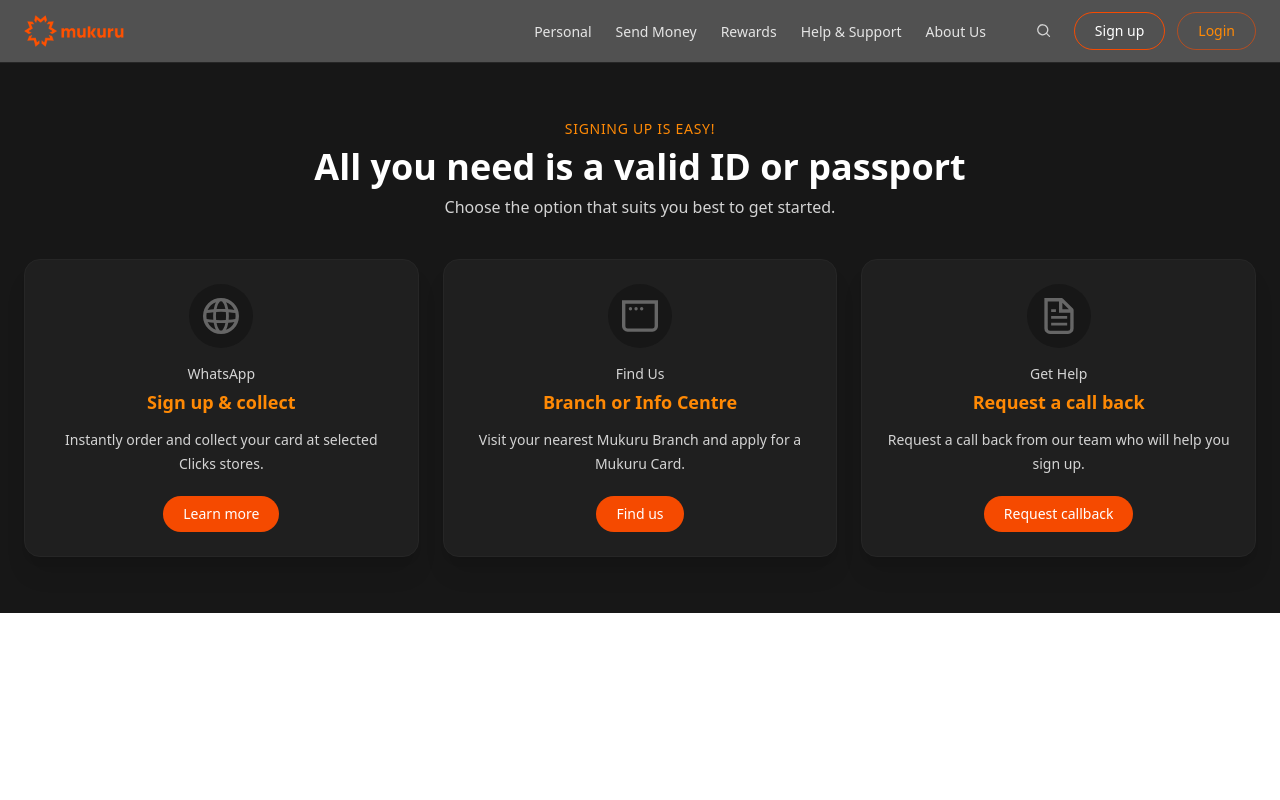
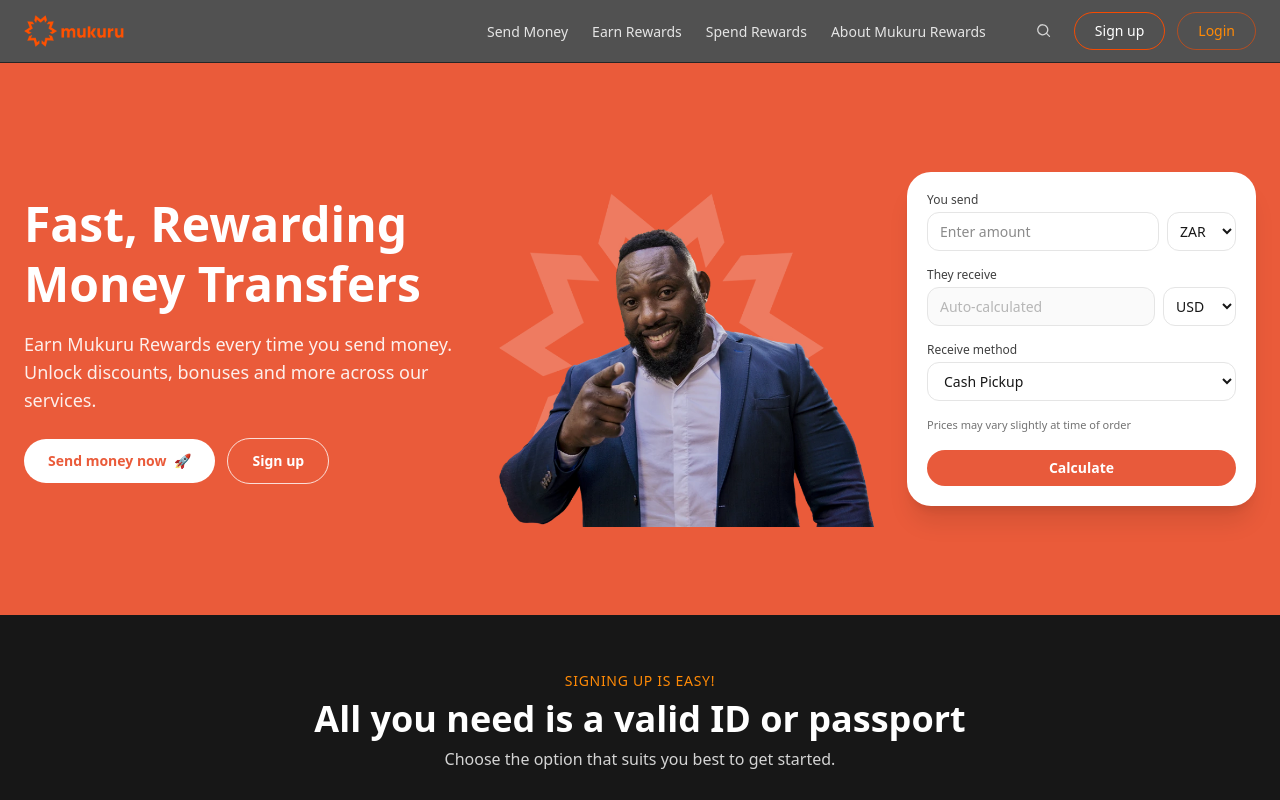
Before and after one commit to knyengera/mukuru-rewards, a Next.js app in the folder frontend/: page / in a window 1280 px wide. Shown: the top 800 px of the page. Built offline with nearby package versions, Linux system fonts and the light colour scheme.

Commit message:
added public pages

```diff
--- /dev/null
+++ b/frontend/app/(public)/about/page.tsx
@@ -0,0 +1,3 @@
+export default function About() {
+  return <div>About</div>;
+}
--- /dev/null
+++ b/frontend/app/(public)/login/page.tsx
@@ -0,0 +1,3 @@
+export default function Login() {
+  return <div>Login</div>;
+}
--- a/frontend/app/(public)/page.tsx
+++ b/frontend/app/(public)/page.tsx
@@ -1,8 +1,10 @@
 import CTA from "@/components/CTA";
+import Hero from "@/components/Hero";
 
 export default function Home() {
   return (
     <>
+      <Hero />
       <CTA
         eyebrow="Signing Up is Easy!"
         heading="All you need is a valid ID or passport"
@@ -12,19 +14,19 @@
             iconSrc: "/globe.svg",
             iconAlt: "WhatsApp",
             kicker: "WhatsApp",
-            title: "Sign up & collect",
+            title: "Send Money",
             description:
-              "Instantly order and collect your card at selected Clicks stores.",
+              "Send money to your friends and family in seconds.",
             actionLabel: "Learn more",
-            actionHref: "/signup/whatsapp",
+            actionHref: "/send",
           },
           {
             iconSrc: "/window.svg",
             iconAlt: "Find Us",
             kicker: "Find Us",
-            title: "Branch or Info Centre",
+            title: "Earn Rewards",
             description:
-              "Visit your nearest Mukuru Branch and apply for a Mukuru Card.",
+              "Earn rewards for sending and receiving money.",
             actionLabel: "Find us",
             actionHref: "/locations",
           },
@@ -32,9 +34,9 @@
             iconSrc: "/file.svg",
             iconAlt: "Get Help",
             kicker: "Get Help",
-            title: "Request a call back",
+            title: "Spend Rewards",
             description:
-              "Request a call back from our team who will help you sign up.",
+              "Spend your rewards on a wide range of products and services.",
             actionLabel: "Request callback",
             actionHref: "/help/callback",
           },
--- /dev/null
+++ b/frontend/app/(public)/rewards/page.tsx
@@ -0,0 +1,3 @@
+export default function Rewards() {
+  return <div>Rewards</div>;
+}
--- /dev/null
+++ b/frontend/app/(public)/sign-up/page.tsx
@@ -0,0 +1,3 @@
+export default function SignUp() {
+  return <div>SignUp</div>;
+}
--- /dev/null
+++ b/frontend/app/(public)/spend/page.tsx
@@ -0,0 +1,3 @@
+export default function Spend() {
+  return <div>Spend</div>;
+}
--- a/frontend/components/Header.tsx
+++ b/frontend/components/Header.tsx
@@ -11,11 +11,10 @@
 };
 
 const navItems: NavItem[] = [
-  { label: "Personal", children: [{ label: "Overview", href: "/" }] },
   { label: "Send Money", href: "/send" },
-  { label: "Rewards", children: [{ label: "All Rewards", href: "/rewards" }] },
-  { label: "Help & Support", href: "/help" },
-  { label: "About Us", children: [{ label: "Company", href: "/about" }] }
+  { label: "Earn Rewards", href: "/rewards" },
+  { label: "Spend Rewards", href: "/spend" },
+  { label: "About Mukuru Rewards", href: "/about" }
 ];
 
 export default function Header() {
@@ -93,12 +92,12 @@
                 <path fillRule="evenodd" d="M10.5 3.75a6.75 6.75 0 015.364 10.83l3.278 3.278a.75.75 0 11-1.06 1.06l-3.279-3.277A6.75 6.75 0 1110.5 3.75zm0 1.5a5.25 5.25 0 100 10.5 5.25 5.25 0 000-10.5z" clipRule="evenodd" />
               </svg>
             </button>
-            <button className="rounded-full border border-orange-600 px-5 py-2 text-sm font-medium text-white hover:bg-orange-600">
+            <Link href="/sign-up" className="rounded-full border border-orange-600 px-5 py-2 text-sm font-medium text-white hover:bg-orange-600">
               Sign up
-            </button>
-            <button className="rounded-full border border-orange-600/60 px-5 py-2 text-sm font-medium text-orange-400 hover:border-orange-500 hover:text-orange-300">
+            </Link>
+            <Link href="/login" className="rounded-full border border-orange-600/60 px-5 py-2 text-sm font-medium text-orange-400 hover:border-orange-500 hover:text-orange-300">
               Login
-            </button>
+            </Link>
           </div>
         </nav>
 
--- /dev/null
+++ b/frontend/components/Hero.tsx
@@ -0,0 +1,54 @@
+import Image from "next/image";
+import SendMoneyWidget from "./SendMoneyWidget";
+
+export default function Hero() {
+  return (
+    <section className="relative overflow-hidden bg-[#EA5B3A]">
+      <div className="mx-auto max-w-7xl px-4 py-10 md:px-6 md:py-14">
+        <div className="grid items-center gap-8 md:grid-cols-[1.1fr_1fr_0.9fr]">
+          {/* Left copy */}
+          <div className="text-white">
+            <h1 className="text-4xl font-extrabold leading-tight sm:text-5xl">
+              Fast, Rewarding Money Transfers
+            </h1>
+            <p className="mt-4 max-w-md text-lg/7 text-white/90">
+              Earn Mukuru Rewards every time you send money. Unlock discounts,
+              bonuses and more across our services.
+            </p>
+            <div className="mt-6 flex flex-wrap items-center gap-3">
+              <a
+                href="#send-money"
+                className="inline-flex items-center gap-2 rounded-full bg-white px-6 py-3 text-sm font-semibold text-[#EA5B3A] hover:bg-neutral-100"
+              >
+                Send money now
+                <span>🚀</span>
+              </a>
+              <a
+                href="#signup"
+                className="inline-flex items-center gap-2 rounded-full border border-white/80 px-6 py-3 text-sm font-semibold text-white hover:bg-white/10"
+              >
+                Sign up
+              </a>
+            </div>
+          </div>
+
+          {/* Center image */}
+          <div className="relative mx-auto hidden h-[440px] w-full max-w-[520px] md:block">
+            <Image
+              src="/send-money-home.webp"
+              alt="Mukuru send money hero"
+              fill
+              className="object-contain"
+              priority
+            />
+          </div>
+
+          {/* Right widget */}
+          <div id="send-money" className="md:justify-self-end">
+            <SendMoneyWidget />
+          </div>
+        </div>
+      </div>
+    </section>
+  );
+}
--- /dev/null
+++ b/frontend/components/SendMoneyWidget.tsx
@@ -0,0 +1,145 @@
+"use client";
+
+import { useState } from "react";
+
+export type CurrencyOption = {
+  code: string;
+  label: string;
+};
+
+export type ReceiveMethodOption = {
+  value: string;
+  label: string;
+};
+
+export type SendMoneyWidgetProps = {
+  sourceCurrencies?: CurrencyOption[];
+  targetCurrencies?: CurrencyOption[];
+  receiveMethods?: ReceiveMethodOption[];
+  onCalculate?: (params: {
+    sendAmount: number;
+    sendCurrency: string;
+    receiveCurrency: string;
+    receiveMethod: string;
+  }) => void;
+};
+
+const DEFAULT_SOURCE: CurrencyOption[] = [
+  { code: "ZAR", label: "South Africa (ZAR)" },
+  { code: "BWP", label: "Botswana (BWP)" },
+  { code: "GBP", label: "United Kingdom (GBP)" },
+];
+
+const DEFAULT_TARGET: CurrencyOption[] = [
+  { code: "USD", label: "United States Dollar (USD)" },
+  { code: "ZWL", label: "Zimbabwe Dollar (ZWL)" },
+  { code: "MWK", label: "Malawi Kwacha (MWK)" },
+];
+
+const DEFAULT_METHODS: ReceiveMethodOption[] = [
+  { value: "cash", label: "Cash Pickup" },
+  { value: "mobile", label: "Mobile Wallet" },
+  { value: "bank", label: "Bank Account" },
+];
+
+export default function SendMoneyWidget({
+  sourceCurrencies = DEFAULT_SOURCE,
+  targetCurrencies = DEFAULT_TARGET,
+  receiveMethods = DEFAULT_METHODS,
+  onCalculate,
+}: SendMoneyWidgetProps) {
+  const [sendAmount, setSendAmount] = useState<string>("");
+  const [sendCurrency, setSendCurrency] = useState<string>(sourceCurrencies[0]?.code ?? "ZAR");
+  const [receiveCurrency, setReceiveCurrency] = useState<string>(targetCurrencies[0]?.code ?? "USD");
+  const [receiveMethod, setReceiveMethod] = useState<string>(receiveMethods[0]?.value ?? "cash");
+
+  function handleCalculate() {
+    const amount = Number(sendAmount || 0);
+    onCalculate?.({
+      sendAmount: amount,
+      sendCurrency,
+      receiveCurrency,
+      receiveMethod,
+    });
+  }
+
+  return (
+    <div className="w-full rounded-3xl bg-white p-5 text-neutral-900 shadow-xl">
+      <div className="space-y-4">
+        <div>
+          <label className="block text-xs font-medium text-neutral-700">You send</label>
+          <div className="mt-1 flex gap-2">
+            <input
+              type="number"
+              inputMode="decimal"
+              placeholder="Enter amount"
+              className="w-full rounded-xl border border-neutral-200 bg-white px-3 py-2 text-sm outline-none ring-orange-500 focus:ring-2"
+              value={sendAmount}
+              onChange={(e) => setSendAmount(e.target.value)}
+            />
+            <select
+              className="rounded-xl border border-neutral-200 bg-white px-2 py-2 text-sm"
+              value={sendCurrency}
+              onChange={(e) => setSendCurrency(e.target.value)}
+            >
+              {sourceCurrencies.map((c) => (
+                <option key={c.code} value={c.code}>
+                  {c.code}
+                </option>
+              ))}
+            </select>
+          </div>
+        </div>
+
+        <div>
+          <label className="block text-xs font-medium text-neutral-700">They receive</label>
+          <div className="mt-1 flex gap-2">
+            <input
+              type="text"
+              placeholder="Auto-calculated"
+              disabled
+              className="w-full cursor-not-allowed rounded-xl border border-neutral-200 bg-neutral-50 px-3 py-2 text-sm text-neutral-500"
+            />
+            <select
+              className="rounded-xl border border-neutral-200 bg-white px-2 py-2 text-sm"
+              value={receiveCurrency}
+              onChange={(e) => setReceiveCurrency(e.target.value)}
+            >
+              {targetCurrencies.map((c) => (
+                <option key={c.code} value={c.code}>
+                  {c.code}
+                </option>
+              ))}
+            </select>
+          </div>
+        </div>
+
+        <div>
+          <label className="block text-xs font-medium text-neutral-700">Receive method</label>
+          <div className="mt-1">
+            <select
+              className="w-full rounded-xl border border-neutral-200 bg-white px-3 py-2 text-sm"
+              value={receiveMethod}
+              onChange={(e) => setReceiveMethod(e.target.value)}
+            >
+              {receiveMethods.map((m) => (
+                <option key={m.value} value={m.value}>
+                  {m.label}
+                </option>
+              ))}
+            </select>
+          </div>
+        </div>
+
+        <p className="text-[11px] text-neutral-500">Prices may vary slightly at time of order</p>
+
+        <button
+          className="w-full rounded-full bg-[#E85A3B] px-5 py-2 text-sm font-semibold text-white hover:bg-[#d74f33]"
+          onClick={handleCalculate}
+        >
+          Calculate
+        </button>
+      </div>
+    </div>
+  );
+}
```
Also changed, not shown: frontend/public/send-money-home.webp (added).
